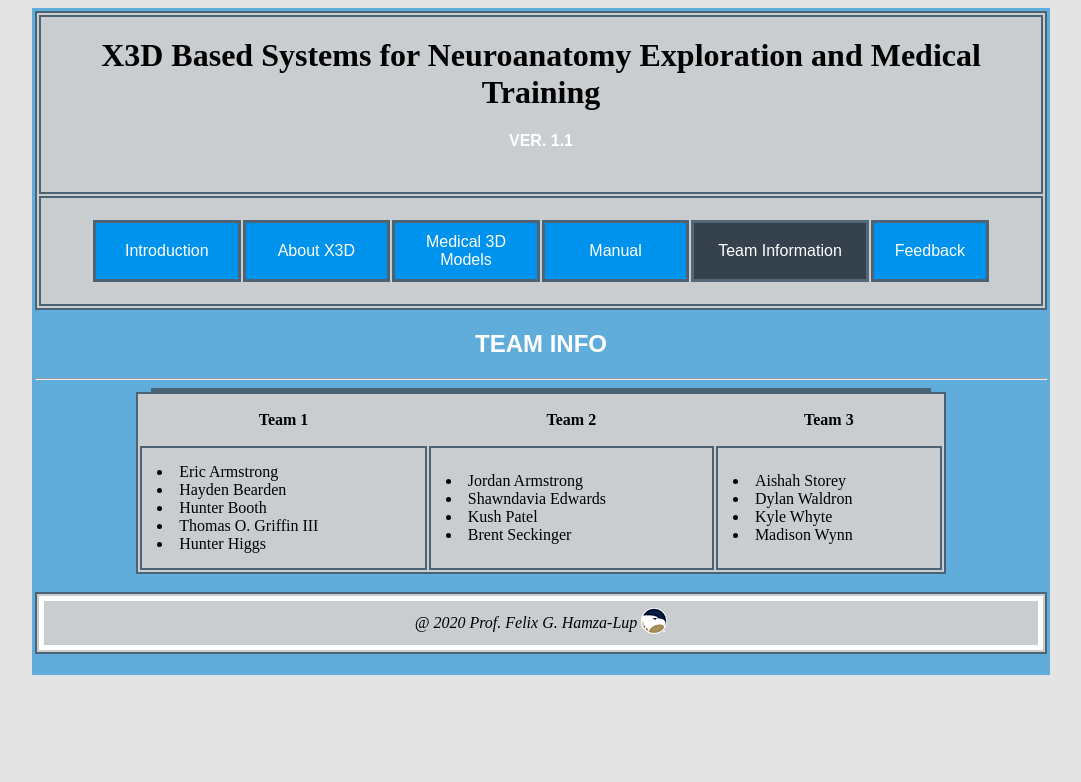
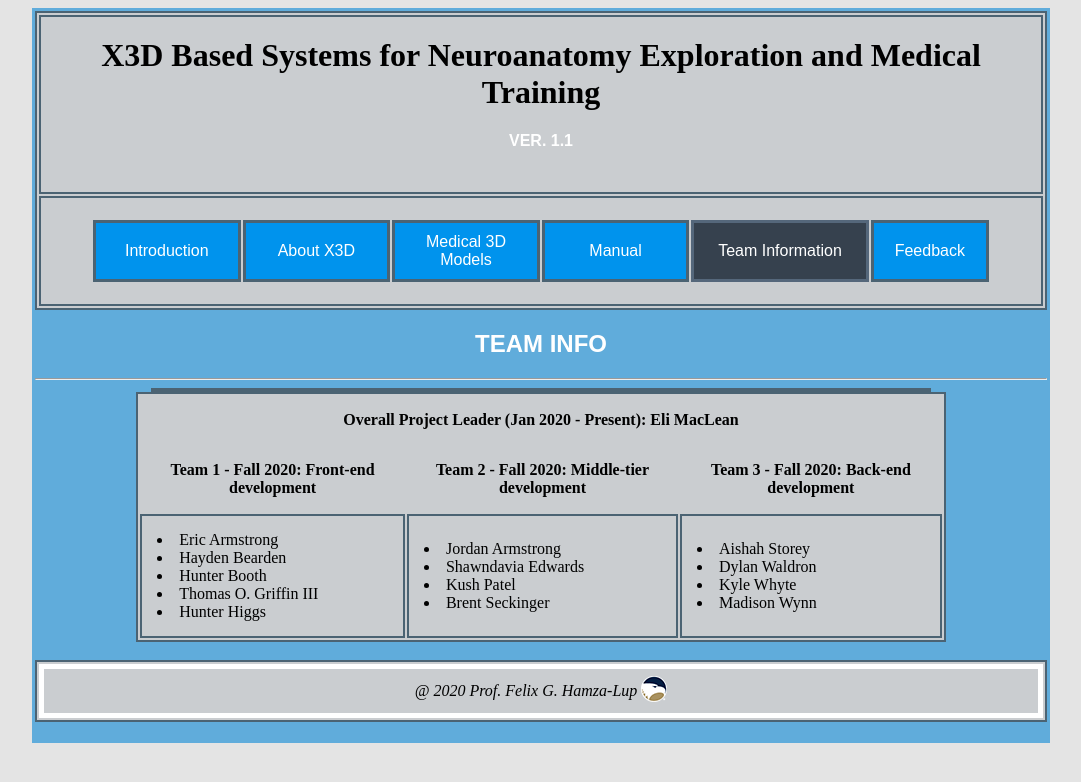
Before and after one commit to eli-maclean/X3D-Spring2021, a plain HTML site: page contact.html in a window 1280 px wide. Shown: the whole page, without its empty margins (99-1180 px from the left). Drawn offline with Linux system fonts and the light colour scheme.

Commit message:
updated contact page

```diff
--- a/contact.html
+++ b/contact.html
@@ -40,14 +40,19 @@
                             <table style="width:77%"> </table>
                                 <table style="width:80%" cellpadding="15">
                                     <tr>
+										<th colspan="3">
+											Overall Project Leader (Jan 2020 - Present): <span title="em07614@georgiasouthern.edu">Eli MacLean</span>
+										</th>
+                                    </tr>
+                                    <tr>
                                         <th>
-                                            Team 1
+                                            Team 1 - Fall 2020: Front-end development
                                         </th>
                                         <th>
-                                            Team 2
+                                            Team 2 - Fall 2020: Middle-tier development
                                         </th>
                                         <th>
-                                            Team 3
+                                            Team 3 - Fall 2020: Back-end development
                                         </th>
                                     </tr>
                                     <tr>
```
